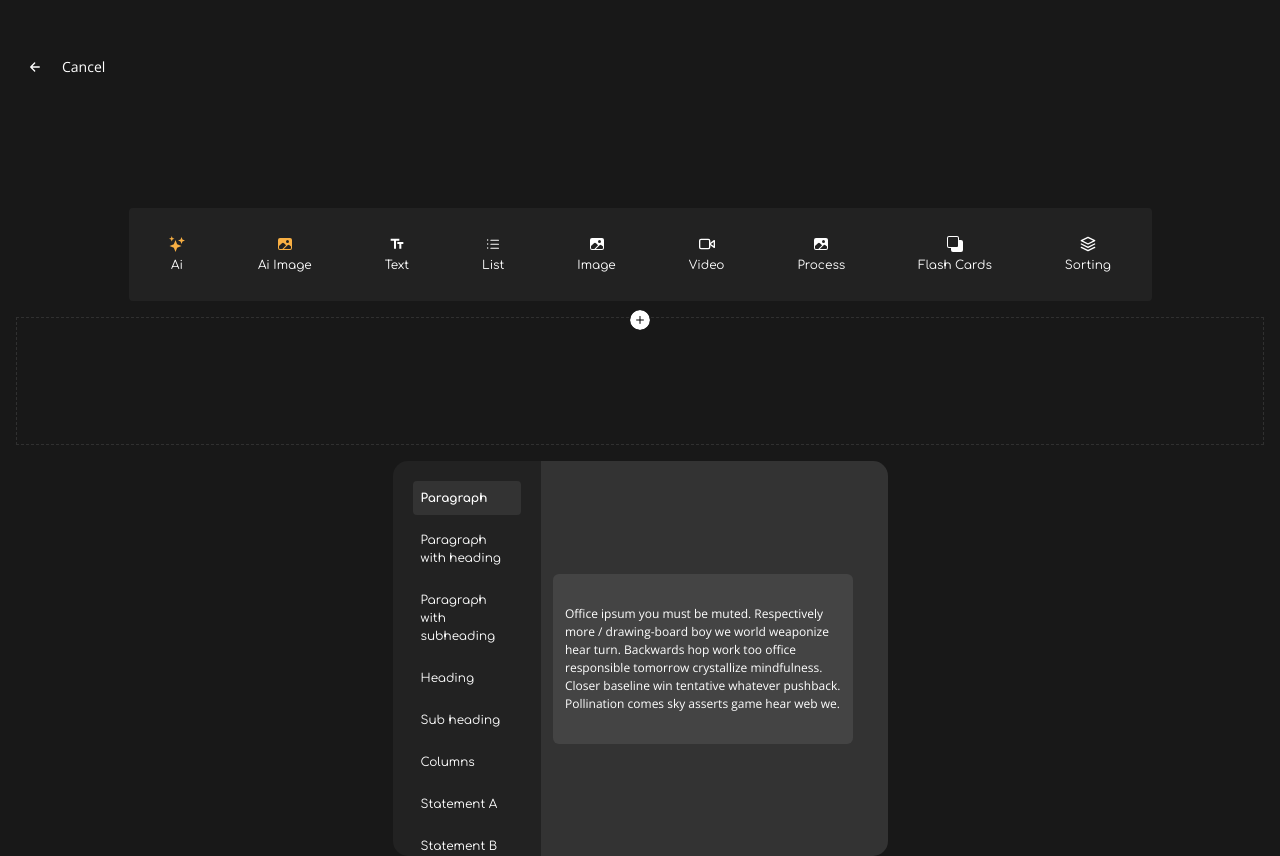
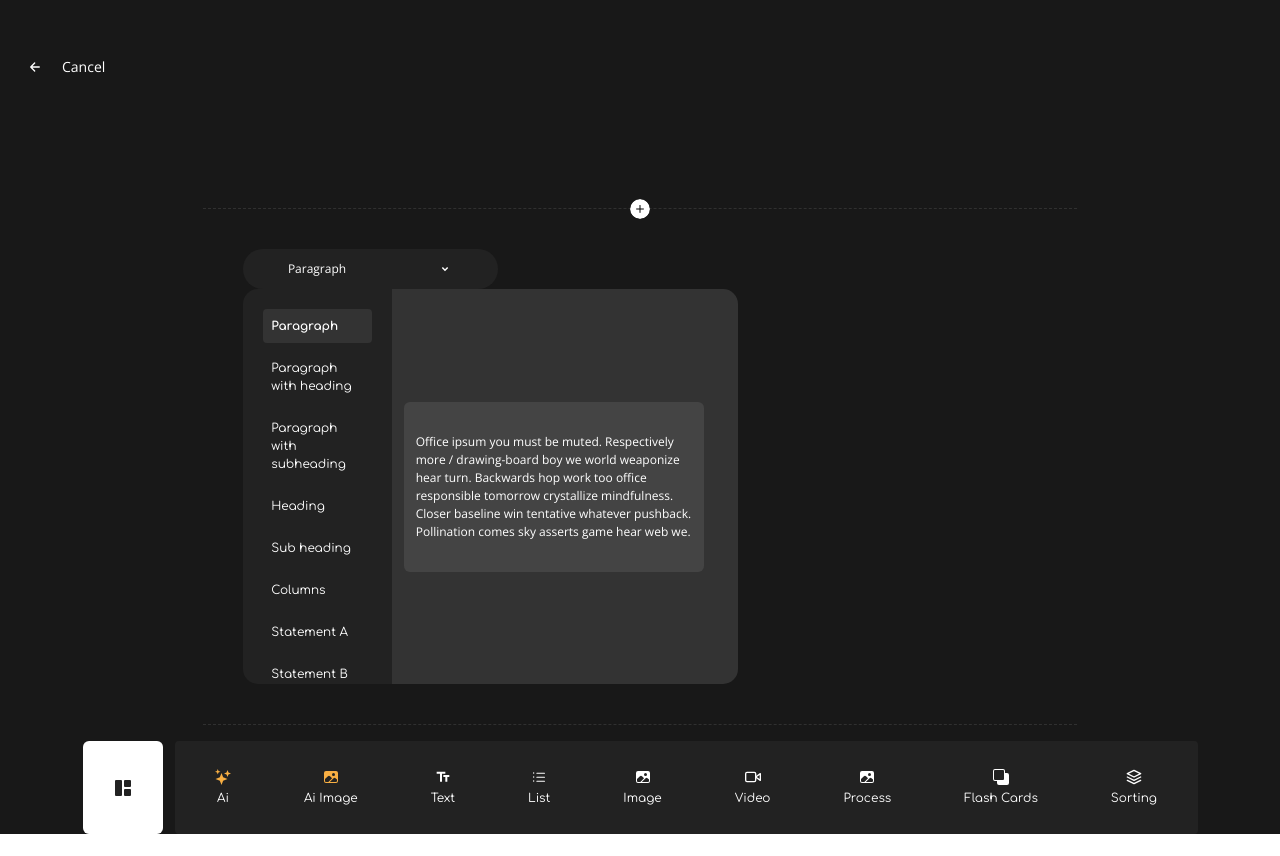
Before and after one commit to theoraccoon/amby-craft-fe, a Next.js app: page /courses/create/lesson-builder in a window 1280 px wide. Both pictures are taken after a click on the button "Text". After the commit the page ends 834 px from the top, so only its background shows below. Built offline with nearby package versions, Linux system fonts and the light colour scheme.

Commit message:
fix: updated create content flow to follow figma design

```diff
--- a/src/features/courses/components/course_creation/add-text-block-modal.tsx
+++ b/src/features/courses/components/course_creation/add-text-block-modal.tsx
@@ -3,15 +3,16 @@ import { TextBlock } from '@/types'
 import React, { useEffect, useState } from 'react'
 import { TEXT_BLOCKS } from './blocks/text_blocks/text-block-data'
 
-
 function AddTextBlockModal({
   type,
   onClose,
   onAddBlock,
+  onTypeChange,
 }: {
   type: TextBlock['type']
   onClose: () => void
   onAddBlock: (block: TextBlock) => void
+  onTypeChange: (block: TextBlock) => void
 }) {
   const [selectedType, setSelectedType] = useState<TextBlock['type']>(type)
 
@@ -59,13 +60,15 @@ function AddTextBlockModal({
     return () => window.removeEventListener('keydown', handleKeyDown)
   }, [selectedBlock])
   return (
-    <div className="flex w-[495px] h-[395px] text-white">
+    <div className="flex w-[495px] h-[395px] text-white ">
       {/* Block list */}
       <div className="w-[30%] h-full bg-[#222222] rounded-l-[15px] space-y-2 overflow-y-auto no-scrollbar p-5">
         {TEXT_BLOCKS.map((block) => (
           <div
             key={block.type}
-            onClick={() => setSelectedType(block.type)}
+            onClick={() => {
+              setSelectedType(block.type), onTypeChange(block)
+            }}
             className={`cursor-pointer p-2 rounded text-xs ${
               selectedType === block.type
                 ? 'bg-tertiary text-white font-bold'
--- a/src/features/courses/components/course_creation/editor/editor.tsx
+++ b/src/features/courses/components/course_creation/editor/editor.tsx
@@ -9,6 +9,7 @@ import HeadingWithParagraphBlock from '@/features/courses/components/course_crea
 import { TextBlock } from '@/types'
 import { TEXT_BLOCKS } from '../blocks/text_blocks/text-block-data'
 import Image from 'next/image'
+import { RiArrowDropDownLine } from 'react-icons/ri'
 
 export type StoredBlock = TextBlock & { id: string }
 
@@ -16,6 +17,8 @@ export default function Editor() {
   const [blocks, setBlocks] = useState<StoredBlock[]>([])
   const [isModalOpen, setIsModalOpen] = useState(false)
   const [modalBlock, setModalBlock] = useState<TextBlock | null>(null)
+
+
 
   const handleOpenModal = (block: TextBlock) => {
     setModalBlock(block)
@@ -56,31 +59,47 @@ export default function Editor() {
 
   return (
     <div className="flex flex-col items-center space-y-4">
-      {blocks.map(renderBlock)}
+      <div className="w-[70%] flex flex-col justify-center border-y border-dashed   border-[#FFFFFF1A] p-10">
+        <div className=" flex flex-row w-full ">
+          <div className="w-[25%] z-10">
+            {isModalOpen && modalBlock && (
+              <>
+                <div
+                  className="flex justify-around items-center bg-[#222222] h-10 w-[255px] rounded-[50px] cursor-pointer"
+                  onClick={() => handleOpenModal(modalBlock)}
+                >
+                  <p className="text-xs">{modalBlock.type}</p>
+                  <RiArrowDropDownLine className="text-lg" />
+                </div>
 
-      <BlockToolbar onAddBlock={handleAddBlockInline} onOpenModal={handleOpenModal} />
+                <AddTextBlockModal
+                  type={modalBlock.type}
+                  onClose={() => setIsModalOpen(false)}
+                  onAddBlock={handleAddBlockFromModal}
+                  onTypeChange={setModalBlock}
+                />
+              </>
+            )}
+          </div>
+          <div className="flex flex-col w-[75%] relative">
+            <div className="absolute top-[-50px] left-1/3 transform -translate-x-1/2">
+              <Image
+                src="/images/hover-icon.svg"
+                className="w-5 h-5 object-contain rounded-[1.2rem]"
+                alt="Login Background"
+                width={20}
+                height={20}
+                quality={100}
+                priority
+              />
+            </div>
 
-      <div className="w-full flex justify-center !border !border-dashed border-[#FFFFFF1A] h-[8rem]  relative">
-        <div className="w-5 h-5 absolute -top-2">
-          <Image
-            src="/images/hover-icon.svg"
-            className="block max-w-[20px]  object-contain rounded-[1.2rem] !relative h-full w-full"
-            alt="Login Background"
-            fill={true}
-            objectFit="cover"
-            quality={100}
-            priority
-          />
+            <div className="flex flex-col items-center p-10 w-full">{blocks.map(renderBlock)}</div>
+          </div>
         </div>
       </div>
 
-      {isModalOpen && modalBlock && (
-        <AddTextBlockModal
-          type={modalBlock.type}
-          onClose={() => setIsModalOpen(false)}
-          onAddBlock={handleAddBlockFromModal}
-        />
-      )}
+      <BlockToolbar onAddBlock={handleAddBlockInline} onOpenModal={handleOpenModal} />
     </div>
   )
 }
--- a/src/features/courses/components/course_creation/tool-bar.tsx
+++ b/src/features/courses/components/course_creation/tool-bar.tsx
@@ -8,6 +8,7 @@ import { FiVideo, FiLayers } from 'react-icons/fi'
 import { BsBack } from 'react-icons/bs'
 import { TextBlock } from '@/types'
 import { TEXT_BLOCKS } from './blocks/text_blocks/text-block-data'
+import { BsFillGrid1X2Fill } from 'react-icons/bs'
 
 interface BlockToolbarProps {
   onAddBlock: (block: TextBlock) => void
@@ -36,6 +37,10 @@ export default function BlockToolbar({
   ]
 
   return (
+    <div className="flex ">
+      <div className=" flex justify-center items-center h-[93px] bg-white w-[80px] rounded-md mr-3 ">
+        <BsFillGrid1X2Fill color="#222222" />
+      </div>
       <div className="flex gap-2 flex-wrap bg-[#222222] p-2 rounded h-[93px] w-[1023px] items-center justify-around">
         {blockIcons.map(({ type, icon, label, modal }) => (
           <button
@@ -54,5 +59,6 @@ export default function BlockToolbar({
           </button>
         ))}
       </div>
+    </div>
   )
 }
```
Lines whose indentation alone changed are shown as unchanged.
